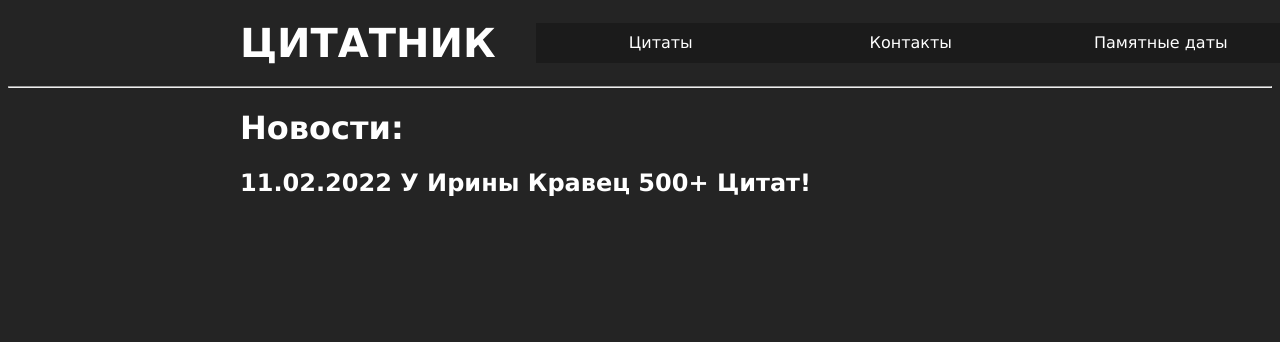
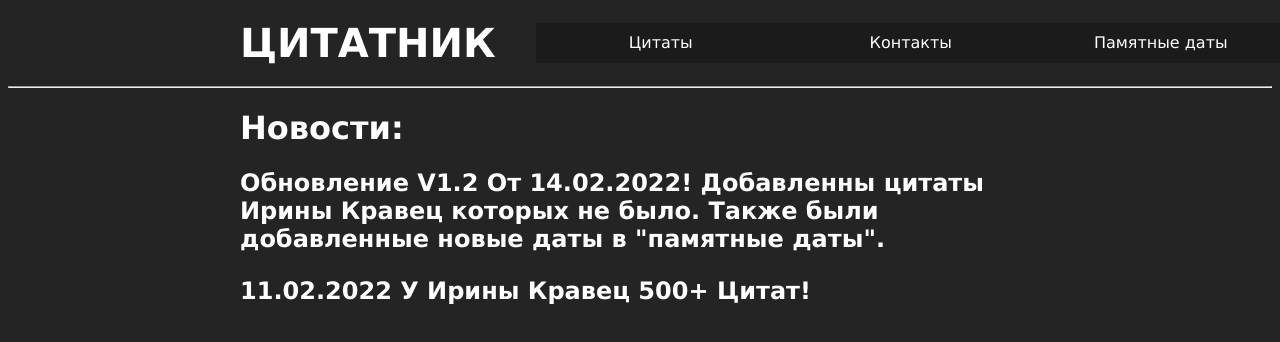
Before and after one commit to K1ril1/citatnik-v1, a plain HTML site: page novosti.html in a window 1280 px wide. Shown: the top 342 px of the page. Drawn offline with Linux system fonts and the light colour scheme.

Commit message:
Update novosti.html

```diff
--- a/novosti.html
+++ b/novosti.html
@@ -28,4 +28,5 @@
         <hr>
         <div class="container">
             <h1><strong>Новости:</strong></h1>
-            <h2>11.02.2022 У Ирины Кравец 500+ Цитат!</h2>
+            <p><h2>Обновление V1.2 От 14.02.2022! Добавленны цитаты Ирины Кравец которых не было. Также были добавленные новые даты в "памятные даты".<br/></p>
+            <p>11.02.2022 У Ирины Кравец 500+ Цитат!</h2></p>
```
